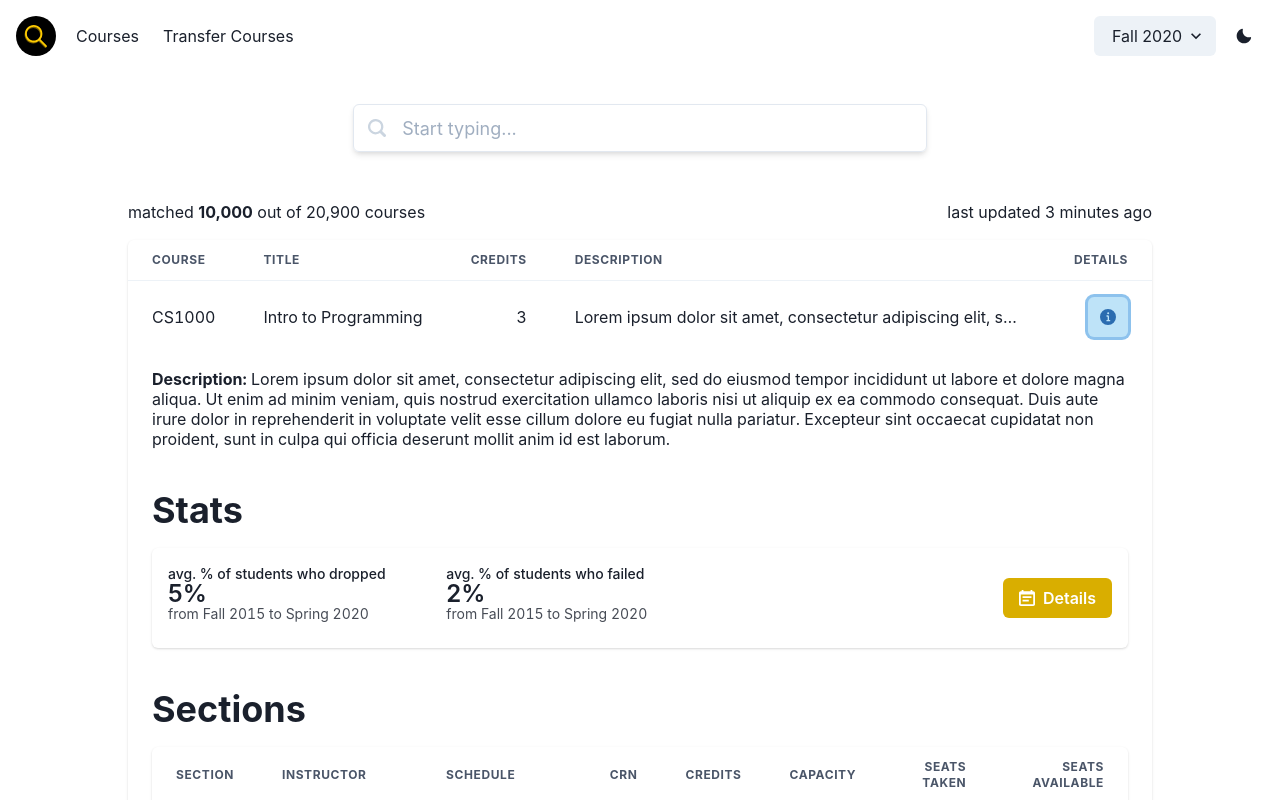
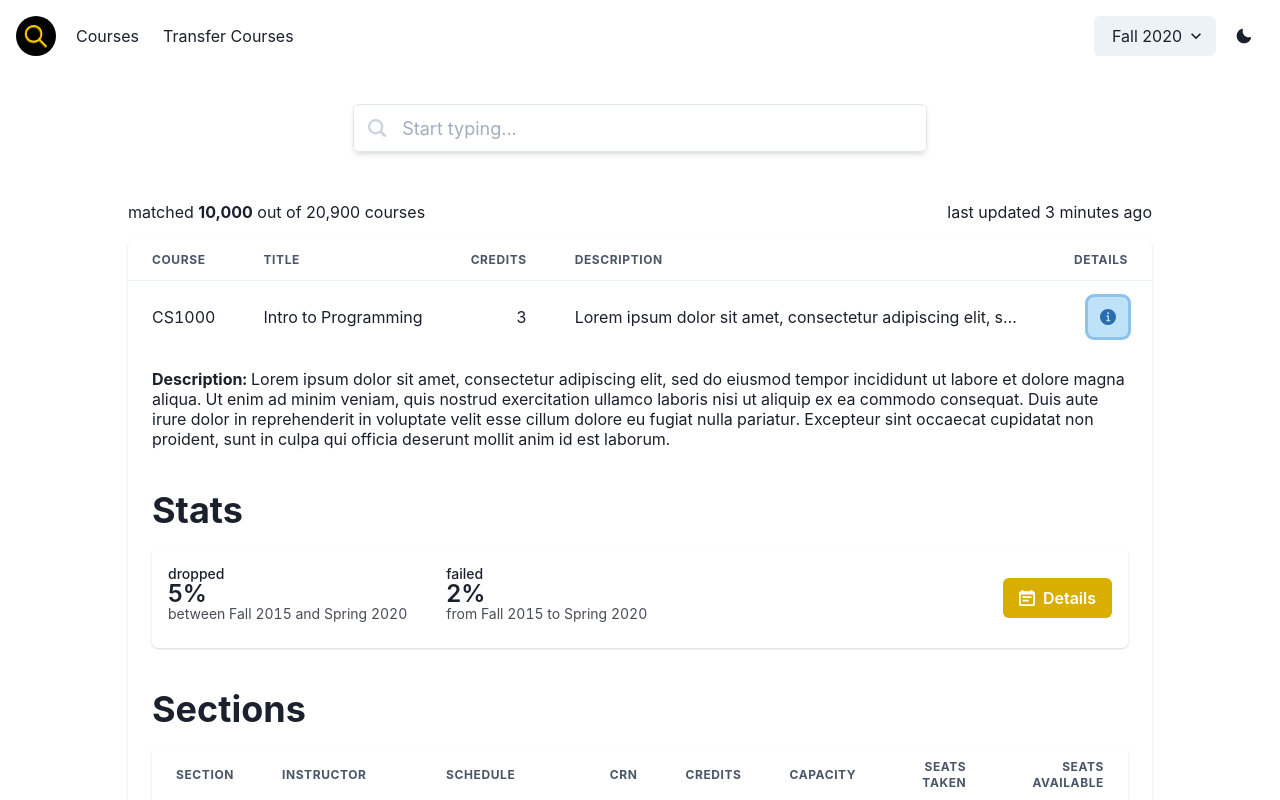
Before and after one commit to Michigan-Tech-Courses/frontend, a Next.js app: page / in a window 1280 px wide. Both pictures are taken after a click on the button 1108 px from the left and 317 px from the top of the page. Shown: the top 800 px of the page. Built offline with nearby package versions, Linux system fonts and the light colour scheme.

Commit message:
Change wording

```diff
--- a/components/course-stats.tsx
+++ b/components/course-stats.tsx
@@ -10,13 +10,13 @@ const CourseStats = (props: StackProps) => {
 		<VStack {...props}>
 			<HStack w="100%">
 				<Stat>
-					<StatLabel>avg. % of students who dropped</StatLabel>
+					<StatLabel>dropped</StatLabel>
 					<StatNumber>5%</StatNumber>
-					<StatHelpText>from Fall 2015 to Spring 2020</StatHelpText>
+					<StatHelpText>between Fall 2015 and Spring 2020</StatHelpText>
 				</Stat>
 
 				<Stat>
-					<StatLabel>avg. % of students who failed</StatLabel>
+					<StatLabel>failed</StatLabel>
 					<StatNumber>2%</StatNumber>
 					<StatHelpText>from Fall 2015 to Spring 2020</StatHelpText>
 				</Stat>
--- a/components/table.tsx
+++ b/components/table.tsx
@@ -49,36 +49,11 @@ const TableRow = () => {
 						<Box w="100%">
 							<Heading mb={4}>Sections</Heading>
 
-							<SectionsTable boxShadow="base" borderRadius="md"/>
+							<SectionsTable shadow="base" borderRadius="md"/>
 						</Box>
 					</VStack>
 				</Td>
 			</Collapse>
-			{/*
-			{isOpen && (
-				<Tr>
-					<Td colSpan={5}>
-						<VStack align="flex-start" spacing={10}>
-							<Text>
-								<b>Description: </b>
-								{SAMPLE_COURSE.description}
-							</Text>
-
-							<Box w="100%">
-								<Heading mb={4}>Stats</Heading>
-
-								<CourseStats w="100%" shadow="base" rounded="md" p={4}/>
-							</Box>
-
-							<Box w="100%">
-								<Heading mb={4}>Sections</Heading>
-
-								<SectionsTable boxShadow="base" borderRadius="md"/>
-							</Box>
-						</VStack>
-					</Td>
-				</Tr>
-			)} */}
 		</>
 	);
 };
```
